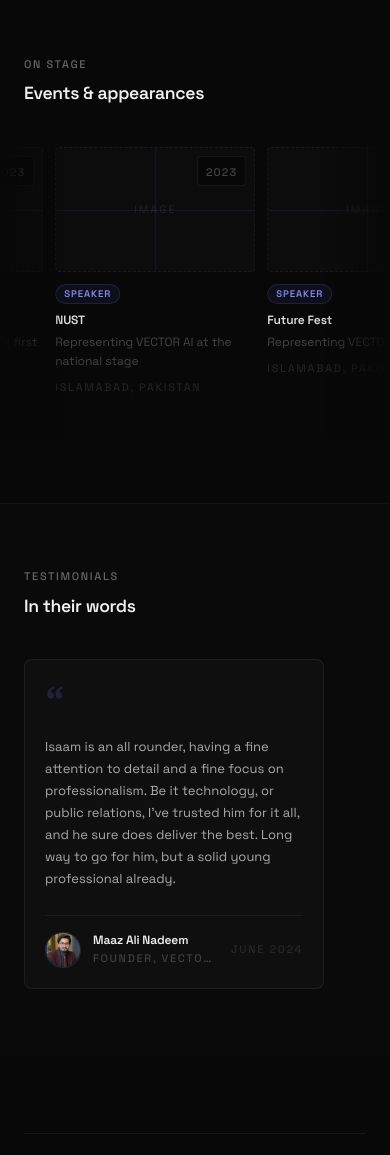
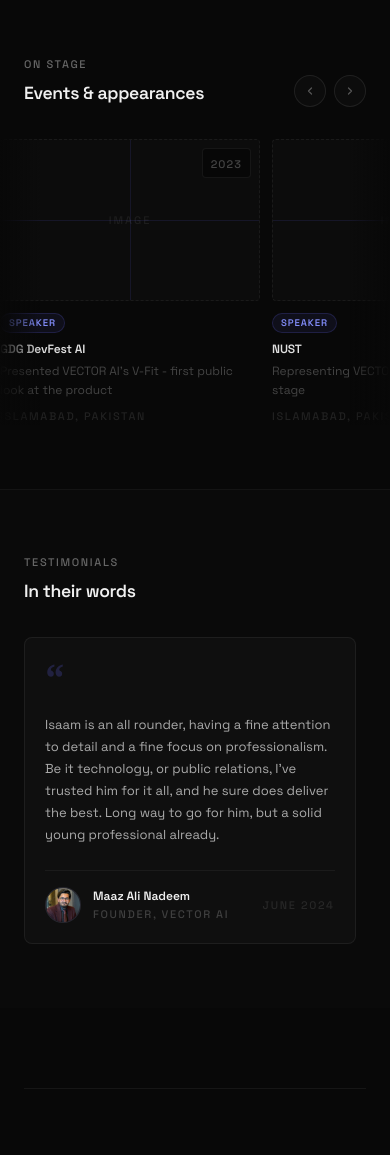
Before and after one commit to Is44m/IsaamAnsari.com, a Next.js app: page / in a window 390 px wide. Shown: the part 6028-7183 px from the top of the page. Built offline with nearby package versions, Linux system fonts and the light colour scheme.

Commit message:
Gallery nav: snap-scroll carousels with prev/next arrows; nav hidden when single testimonial

```diff
--- a/src/components/sections/StagesStrip.tsx
+++ b/src/components/sections/StagesStrip.tsx
@@ -1,7 +1,8 @@
 "use client";
 
-import { useRef } from "react";
+import { useRef, useState, useEffect, useCallback } from "react";
 import { motion, useInView } from "framer-motion";
+import NavButton from "@/components/ui/NavButton";
 
 const ease = [0.16, 1, 0.3, 1] as [number, number, number, number];
 
@@ -16,86 +17,57 @@ const roleStyles: Record<Role, { color: string; bg: string; border: string }> =
 };
 
 const appearances = [
-  {
-    name: "GDG DevFest AI",
-    detail: "Presented VECTOR AI's V-Fit - first public look at the product",
-    location: "Islamabad, Pakistan",
-    year: "2023",
-    role: "SPEAKER" as Role,
-  },
-  {
-    name: "NUST",
-    detail: "Representing VECTOR AI at the national stage",
-    location: "Islamabad, Pakistan",
-    year: "2023",
-    role: "SPEAKER" as Role,
-  },
-  {
-    name: "Future Fest",
-    detail: "Representing VECTOR AI",
-    location: "Islamabad, Pakistan",
-    year: "2024",
-    role: "SPEAKER" as Role,
-  },
-  {
-    name: "Huawei Seeds for the Future",
-    detail: "Representing Pakistan - Tech4Good competition",
-    location: "Tashkent, Uzbekistan",
-    year: "2024",
-    role: "DELEGATE" as Role,
-  },
-  {
-    name: "NASTP Alpha",
-    detail: "Technical workshop on Trillet AI and voice automation",
-    location: "Pakistan",
-    year: "2024",
-    role: "WORKSHOP" as Role,
-  },
-  {
-    name: "GDGoC GIKI",
-    detail: "Voice AI workshop on Trillet, on invitation of GDGoC GIKI",
-    location: "GIKI, Pakistan",
-    year: "2025",
-    role: "WORKSHOP" as Role,
-  },
-  {
-    name: "GDGoC Bahria University",
-    detail: "Voice AI workshop, on invitation of GDGoC Bahria University",
-    location: "Islamabad, Pakistan",
-    year: "2025",
-    role: "WORKSHOP" as Role,
-  },
-  {
-    name: "Trillet Voice AI Hackathon",
-    detail: "Judge at the first Trillet-sponsored Voice AI Hackathon",
-    location: "FAST Peshawar, Pakistan",
-    year: "2025",
-    role: "JUDGE" as Role,
-  },
-  {
-    name: "NaSCon '25",
-    detail: "Panel moderator for the AI track at the National Solutions Convention",
-    location: "FAST NUCES Islamabad, Pakistan",
-    year: "2025",
-    role: "MODERATOR" as Role,
-  },
+  { name: "GDG DevFest AI", detail: "Presented VECTOR AI's V-Fit - first public look at the product", location: "Islamabad, Pakistan", year: "2023", role: "SPEAKER" as Role },
+  { name: "NUST", detail: "Representing VECTOR AI at the national stage", location: "Islamabad, Pakistan", year: "2023", role: "SPEAKER" as Role },
+  { name: "Future Fest", detail: "Representing VECTOR AI", location: "Islamabad, Pakistan", year: "2024", role: "SPEAKER" as Role },
+  { name: "Huawei Seeds for the Future", detail: "Representing Pakistan - Tech4Good competition", location: "Tashkent, Uzbekistan", year: "2024", role: "DELEGATE" as Role },
+  { name: "NASTP Alpha", detail: "Technical workshop on Trillet AI and voice automation", location: "Pakistan", year: "2024", role: "WORKSHOP" as Role },
+  { name: "GDGoC GIKI", detail: "Voice AI workshop on Trillet, on invitation of GDGoC GIKI", location: "GIKI, Pakistan", year: "2025", role: "WORKSHOP" as Role },
+  { name: "GDGoC Bahria University", detail: "Voice AI workshop, on invitation of GDGoC Bahria University", location: "Islamabad, Pakistan", year: "2025", role: "WORKSHOP" as Role },
+  { name: "Trillet Voice AI Hackathon", detail: "Judge at the first Trillet-sponsored Voice AI Hackathon", location: "FAST Peshawar, Pakistan", year: "2025", role: "JUDGE" as Role },
+  { name: "NaSCon '25", detail: "Panel moderator for the AI track at the National Solutions Convention", location: "FAST NUCES Islamabad, Pakistan", year: "2025", role: "MODERATOR" as Role },
 ];
+
+const CARD_W = 260;
+const GAP = 12;
+const SCROLL_BY = CARD_W + GAP;
 
 export default function StagesStrip() {
   const ref = useRef<HTMLElement>(null);
+  const scrollRef = useRef<HTMLDivElement>(null);
   const inView = useInView(ref, { once: true, margin: "-10%" });
+  const [atStart, setAtStart] = useState(true);
+  const [atEnd, setAtEnd] = useState(false);
+
+  const updateScrollState = useCallback(() => {
+    const el = scrollRef.current;
+    if (!el) return;
+    setAtStart(el.scrollLeft <= 2);
+    setAtEnd(el.scrollLeft + el.clientWidth >= el.scrollWidth - 2);
+  }, []);
+
+  useEffect(() => {
+    const el = scrollRef.current;
+    if (!el) return;
+    updateScrollState();
+    el.addEventListener("scroll", updateScrollState, { passive: true });
+    const ro = new ResizeObserver(updateScrollState);
+    ro.observe(el);
+    return () => { el.removeEventListener("scroll", updateScrollState); ro.disconnect(); };
+  }, [updateScrollState]);
+
+  const scroll = (dir: 1 | -1) => {
+    scrollRef.current?.scrollBy({ left: dir * SCROLL_BY, behavior: "smooth" });
+  };
 
   return (
     <section
       ref={ref}
-      style={{
-        padding: "clamp(4rem,8vw,7rem) 0",
-        borderTop: "1px solid rgba(255,255,255,0.04)",
-      }}
+      style={{ padding: "clamp(4rem,8vw,7rem) 0", borderTop: "1px solid rgba(255,255,255,0.04)" }}
     >
       {/* Header */}
       <div
-        className="flex items-end justify-between mb-10"
+        className="flex items-end justify-between mb-8"
         style={{ padding: "0 clamp(1.5rem,6vw,6rem)" }}
       >
         <motion.div
@@ -108,74 +80,64 @@ export default function StagesStrip() {
             Events &amp; appearances
           </p>
         </motion.div>
-        <motion.span
-          className="label hidden sm:block"
+
+        {/* Nav arrows — always visible for 9 items */}
+        <motion.div
+          className="flex items-center gap-2"
           initial={{ opacity: 0 }}
           animate={inView ? { opacity: 1 } : {}}
-          transition={{ duration: 0.6, delay: 0.3 }}
-          style={{ color: "rgba(255,255,255,0.12)" }}
+          transition={{ duration: 0.5, delay: 0.3 }}
         >
-          {appearances.length} appearances
-        </motion.span>
+          <NavButton direction="left"  disabled={atStart} onClick={() => scroll(-1)} />
+          <NavButton direction="right" disabled={atEnd}   onClick={() => scroll(1)}  />
+        </motion.div>
       </div>
 
-      {/* Auto-scrolling cards */}
+      {/* Scroll container */}
+      <div className="relative">
+        {/* Edge fades */}
+        <div className="absolute left-0 top-0 bottom-0 w-10 z-10 pointer-events-none"
+          style={{ background: "linear-gradient(to right, #080808, transparent)" }} />
+        <div className="absolute right-0 top-0 bottom-0 w-10 z-10 pointer-events-none"
+          style={{ background: "linear-gradient(to left, #080808, transparent)" }} />
+
         <motion.div
-        className="relative overflow-hidden"
+          ref={scrollRef}
+          className="flex gap-3 overflow-x-auto pb-2"
+          style={{
+            padding: "0 clamp(1.5rem,6vw,6rem)",
+            scrollSnapType: "x mandatory",
+            scrollbarWidth: "none",
+            WebkitOverflowScrolling: "touch",
+          }}
           initial={{ opacity: 0 }}
           animate={inView ? { opacity: 1 } : {}}
-        transition={{ duration: 0.8, delay: 0.2 }}
+          transition={{ duration: 0.7, delay: 0.15 }}
         >
-        {/* Edge fades */}
-        <div className="absolute left-0 top-0 bottom-0 w-16 z-10 pointer-events-none"
-          style={{ background: "linear-gradient(to right, #080808, transparent)" }} />
-        <div className="absolute right-0 top-0 bottom-0 w-16 z-10 pointer-events-none"
-          style={{ background: "linear-gradient(to left, #080808, transparent)" }} />
-
-        <div
-          className="marquee-track flex gap-3 pb-2"
-          style={{
-            animationDuration: `${appearances.length * 8}s`,
-            width: "max-content",
-            paddingLeft: "clamp(1.5rem,6vw,6rem)",
-          }}
-        >
-        {[...appearances, ...appearances].map((a, i) => {
+          {appearances.map((a) => {
             const rs = roleStyles[a.role];
             return (
               <div
-              key={`${a.name}-${i}`}
+                key={a.name}
                 className="flex-shrink-0 flex flex-col"
-              style={{ width: "clamp(200px,24vw,260px)" }}
+                style={{ width: `${CARD_W}px`, scrollSnapAlign: "start" }}
               >
                 {/* Photo placeholder */}
                 <div
                   className="photo-placeholder w-full mb-3 relative"
-                style={{
-                  aspectRatio: "16/10",
-                  background: "rgba(255,255,255,0.02)",
-                  border: "1px dashed rgba(255,255,255,0.06)",
-                  borderRadius: "4px",
-                }}
+                  style={{ aspectRatio: "16/10", background: "rgba(255,255,255,0.02)", border: "1px dashed rgba(255,255,255,0.06)", borderRadius: "4px" }}
                 >
-                {/* Replace with <img src={a.image} alt={a.name} className="w-full h-full object-cover rounded" /> */}
                   <div className="absolute inset-0 flex items-center justify-center">
-                  <span className="label" style={{ color: "rgba(255,255,255,0.07)", letterSpacing: "0.18em" }}>
-                    IMAGE
-                  </span>
+                    <span className="label" style={{ color: "rgba(255,255,255,0.07)", letterSpacing: "0.18em" }}>IMAGE</span>
                   </div>
-                {/* Year badge */}
                   <div
                     className="absolute top-2 right-2 px-2 py-0.5 rounded"
                     style={{ background: "rgba(8,8,8,0.85)", border: "1px solid rgba(255,255,255,0.06)" }}
                   >
-                  <span className="label" style={{ color: "rgba(255,255,255,0.25)", letterSpacing: "0.1em" }}>
-                    {a.year}
-                  </span>
+                    <span className="label" style={{ color: "rgba(255,255,255,0.25)", letterSpacing: "0.1em" }}>{a.year}</span>
                   </div>
                 </div>
 
-              {/* Role tag */}
                 <span
                   className="self-start px-2 py-0.5 rounded-full mb-2 text-[0.6rem] font-semibold tracking-[0.1em]"
                   style={{ color: rs.color, background: rs.bg, border: `1px solid ${rs.border}` }}
@@ -183,19 +145,14 @@ export default function StagesStrip() {
                   {a.role}
                 </span>
 
-              {/* Info */}
-              <p className="text-[#e0e0e0] text-xs font-semibold tracking-[-0.01em] mb-1 leading-snug">
-                {a.name}
-              </p>
+                <p className="text-[#e0e0e0] text-xs font-semibold tracking-[-0.01em] mb-1 leading-snug">{a.name}</p>
                 <p className="text-[#444] text-xs leading-[1.6] mb-2">{a.detail}</p>
-              <span className="label" style={{ color: "rgba(255,255,255,0.1)" }}>
-                {a.location}
-              </span>
+                <span className="label" style={{ color: "rgba(255,255,255,0.1)" }}>{a.location}</span>
               </div>
             );
           })}
+        </motion.div>
       </div>
-      </motion.div>
     </section>
   );
 }
--- a/src/components/sections/Testimonial.tsx
+++ b/src/components/sections/Testimonial.tsx
@@ -1,34 +1,36 @@
 "use client";
 
-import { useRef } from "react";
+import { useRef, useState, useEffect, useCallback } from "react";
 import { motion, useInView } from "framer-motion";
+import NavButton from "@/components/ui/NavButton";
 
 const ease = [0.16, 1, 0.3, 1] as [number, number, number, number];
 
 const testimonials = [
   {
-    quote:
-      "Isaam is an all rounder, having a fine attention to detail and a fine focus on professionalism. Be it technology, or public relations, I've trusted him for it all, and he sure does deliver the best. Long way to go for him, but a solid young professional already.",
+    quote: "Isaam is an all rounder, having a fine attention to detail and a fine focus on professionalism. Be it technology, or public relations, I've trusted him for it all, and he sure does deliver the best. Long way to go for him, but a solid young professional already.",
     name: "Maaz Ali Nadeem",
     title: "Founder, VECTOR AI",
-    relationship: "Managed Isaam directly",
     date: "June 2024",
     photo: "/MaazAli.png",
   },
-  // Add more as you collect them — photo goes in `photo`, e.g. "/JohnDoe.png"
+  // Add more testimonials here
 ];
 
-const roleColor = "rgba(255,255,255,0.06)";
+const CARD_W = 400;
+const GAP = 16;
+const SCROLL_BY = CARD_W + GAP;
 
 function TestimonialCard({ t }: Readonly<{ t: typeof testimonials[0] }>) {
   return (
     <div
       className="flex-shrink-0 flex flex-col justify-between"
       style={{
-        width: "clamp(300px, 38vw, 400px)",
+        width: `min(${CARD_W}px, 85vw)`,
+        scrollSnapAlign: "start",
         padding: "clamp(1.25rem,2.5vw,1.75rem)",
         background: "rgba(255,255,255,0.025)",
-        border: `1px solid ${roleColor}`,
+        border: "1px solid rgba(255,255,255,0.06)",
         borderRadius: "8px",
       }}
     >
@@ -40,38 +42,22 @@ function TestimonialCard({ t }: Readonly<{ t: typeof testimonials[0] }>) {
         >
           &ldquo;
         </span>
-        <p
-          className="text-[#aaa] leading-[1.7] mb-6"
-          style={{ fontSize: "clamp(0.8125rem,1.2vw,0.9375rem)" }}
-        >
+        <p className="text-[#aaa] leading-[1.7] mb-6" style={{ fontSize: "clamp(0.8125rem,1.2vw,0.9375rem)" }}>
           {t.quote}
         </p>
       </div>
 
-      <div
-        className="flex items-center gap-3 pt-4"
-        style={{ borderTop: "1px solid rgba(255,255,255,0.05)" }}
-      >
-        <div
-          className="w-9 h-9 rounded-full flex-shrink-0 overflow-hidden"
-          style={{ border: "1px solid rgba(255,255,255,0.08)", background: "rgba(99,102,241,0.06)" }}
-        >
+      <div className="flex items-center gap-3 pt-4" style={{ borderTop: "1px solid rgba(255,255,255,0.05)" }}>
+        <div className="w-9 h-9 rounded-full flex-shrink-0 overflow-hidden"
+          style={{ border: "1px solid rgba(255,255,255,0.08)", background: "rgba(99,102,241,0.06)" }}>
           {/* eslint-disable-next-line @next/next/no-img-element */}
-          <img
-            src={t.photo}
-            alt={t.name}
-            style={{ width: "100%", height: "100%", objectFit: "cover" }}
-          />
+          <img src={t.photo} alt={t.name} style={{ width: "100%", height: "100%", objectFit: "cover" }} />
         </div>
         <div className="min-w-0 flex-1">
-          <p className="text-[#f0f0f0] text-xs font-semibold tracking-[-0.01em] truncate">{t.name}</p>
-          <p className="label truncate mt-0.5" style={{ color: "rgba(255,255,255,0.2)" }}>
-            {t.title}
-          </p>
+          <p className="text-[#f0f0f0] text-xs font-semibold truncate">{t.name}</p>
+          <p className="label truncate mt-0.5" style={{ color: "rgba(255,255,255,0.2)" }}>{t.title}</p>
         </div>
-        <span className="label flex-shrink-0 text-right" style={{ color: "rgba(255,255,255,0.1)" }}>
-          {t.date}
-        </span>
+        <span className="label flex-shrink-0" style={{ color: "rgba(255,255,255,0.1)" }}>{t.date}</span>
       </div>
     </div>
   );
@@ -79,65 +65,100 @@ function TestimonialCard({ t }: Readonly<{ t: typeof testimonials[0] }>) {
 
 export default function Testimonial() {
   const ref = useRef<HTMLElement>(null);
+  const scrollRef = useRef<HTMLDivElement>(null);
   const inView = useInView(ref, { once: true, margin: "-10%" });
-  const isSingle = testimonials.length === 1;
+  const [atStart, setAtStart] = useState(true);
+  const [atEnd, setAtEnd] = useState(false);
+
+  const showNav = testimonials.length > 1;
+
+  const updateScrollState = useCallback(() => {
+    const el = scrollRef.current;
+    if (!el) return;
+    setAtStart(el.scrollLeft <= 2);
+    setAtEnd(el.scrollLeft + el.clientWidth >= el.scrollWidth - 2);
+  }, []);
+
+  useEffect(() => {
+    if (!showNav) return;
+    const el = scrollRef.current;
+    if (!el) return;
+    updateScrollState();
+    el.addEventListener("scroll", updateScrollState, { passive: true });
+    const ro = new ResizeObserver(updateScrollState);
+    ro.observe(el);
+    return () => { el.removeEventListener("scroll", updateScrollState); ro.disconnect(); };
+  }, [showNav, updateScrollState]);
+
+  const scroll = (dir: 1 | -1) => {
+    scrollRef.current?.scrollBy({ left: dir * SCROLL_BY, behavior: "smooth" });
+  };
 
   return (
     <section
       ref={ref}
-      style={{
-        padding: "clamp(4rem,8vw,7rem) 0",
-        borderTop: "1px solid rgba(255,255,255,0.04)",
-        background: "#0a0a0a",
-      }}
+      style={{ padding: "clamp(4rem,8vw,7rem) 0", borderTop: "1px solid rgba(255,255,255,0.04)", background: "#0a0a0a" }}
     >
       {/* Header */}
-      <motion.div
-        className="flex items-end justify-between mb-10"
+      <div
+        className="flex items-end justify-between mb-8"
         style={{ padding: "0 clamp(1.5rem,6vw,6rem)" }}
-        initial={{ opacity: 0, y: 12 }}
-        animate={inView ? { opacity: 1, y: 0 } : {}}
-        transition={{ duration: 0.7, ease }}
       >
-        <div>
+        <motion.div
+          initial={{ opacity: 0, y: 12 }}
+          animate={inView ? { opacity: 1, y: 0 } : {}}
+          transition={{ duration: 0.7, ease }}
+        >
           <span className="label block mb-2">Testimonials</span>
           <p className="text-[#f0f0f0] text-[clamp(1.1rem,2vw,1.5rem)] font-semibold tracking-[-0.02em]">
             In their words
           </p>
-        </div>
-      </motion.div>
+        </motion.div>
+
+        {/* Nav — only when multiple testimonials */}
+        {showNav && (
+          <motion.div
+            className="flex items-center gap-2"
+            initial={{ opacity: 0 }}
+            animate={inView ? { opacity: 1 } : {}}
+            transition={{ duration: 0.5, delay: 0.3 }}
+          >
+            <NavButton direction="left"  disabled={atStart} onClick={() => scroll(-1)} />
+            <NavButton direction="right" disabled={atEnd}   onClick={() => scroll(1)}  />
+          </motion.div>
+        )}
+      </div>
 
       <motion.div
         initial={{ opacity: 0 }}
         animate={inView ? { opacity: 1 } : {}}
-        transition={{ duration: 0.8, delay: 0.2 }}
+        transition={{ duration: 0.7, delay: 0.2 }}
       >
-        {isSingle ? (
-          /* Single testimonial: centered, no scroll */
+        {testimonials.length === 1 ? (
+          /* Single card — centered, no scroll needed */
           <div style={{ padding: "0 clamp(1.5rem,6vw,6rem)" }}>
             <TestimonialCard t={testimonials[0]} />
           </div>
         ) : (
-          /* Multiple: auto-scroll gallery */
-          <div className="relative overflow-hidden">
+          /* Multiple — snap scroll with arrows */
+          <div className="relative">
+            <div className="absolute left-0 top-0 bottom-0 w-10 z-10 pointer-events-none"
+              style={{ background: "linear-gradient(to right, #0a0a0a, transparent)" }} />
+            <div className="absolute right-0 top-0 bottom-0 w-10 z-10 pointer-events-none"
+              style={{ background: "linear-gradient(to left, #0a0a0a, transparent)" }} />
+
             <div
-              className="absolute left-0 top-0 bottom-0 w-16 z-10 pointer-events-none"
-              style={{ background: "linear-gradient(to right, #0a0a0a, transparent)" }}
-            />
-            <div
-              className="absolute right-0 top-0 bottom-0 w-16 z-10 pointer-events-none"
-              style={{ background: "linear-gradient(to left, #0a0a0a, transparent)" }}
-            />
-            <div
-              className="marquee-track flex gap-4"
+              ref={scrollRef}
+              className="flex gap-4 overflow-x-auto pb-2"
               style={{
-                animationDuration: `${testimonials.length * 20}s`,
-                width: "max-content",
-                paddingLeft: "clamp(1.5rem,6vw,6rem)",
+                padding: "0 clamp(1.5rem,6vw,6rem)",
+                scrollSnapType: "x mandatory",
+                scrollbarWidth: "none",
+                WebkitOverflowScrolling: "touch",
               }}
             >
-              {[...testimonials, ...testimonials].map((t, i) => (
-                <TestimonialCard key={`${t.name}-${i}`} t={t} />
+              {testimonials.map((t) => (
+                <TestimonialCard key={t.name} t={t} />
               ))}
             </div>
           </div>
--- /dev/null
+++ b/src/components/ui/NavButton.tsx
@@ -0,0 +1,41 @@
+"use client";
+
+interface NavButtonProps {
+  direction: "left" | "right";
+  disabled: boolean;
+  onClick: () => void;
+}
+
+export default function NavButton({ direction, disabled, onClick }: Readonly<NavButtonProps>) {
+  return (
+    <button
+      onClick={onClick}
+      disabled={disabled}
+      aria-label={direction === "left" ? "Previous" : "Next"}
+      className="w-8 h-8 rounded-full border flex items-center justify-center transition-colors duration-200 disabled:opacity-20 disabled:cursor-default"
+      style={{
+        borderColor: "rgba(255,255,255,0.08)",
+        background: "rgba(255,255,255,0.02)",
+        color: "#555",
+      }}
+      onMouseEnter={(e) => {
+        if (!disabled) {
+          e.currentTarget.style.borderColor = "rgba(99,102,241,0.4)";
+          e.currentTarget.style.color = "#818cf8";
+        }
+      }}
+      onMouseLeave={(e) => {
+        e.currentTarget.style.borderColor = "rgba(255,255,255,0.08)";
+        e.currentTarget.style.color = "#555";
+      }}
+    >
+      <svg width="12" height="12" viewBox="0 0 24 24" fill="none" stroke="currentColor" strokeWidth={2.5}>
+        <path
+          strokeLinecap="round"
+          strokeLinejoin="round"
+          d={direction === "left" ? "M15 18l-6-6 6-6" : "M9 18l6-6-6-6"}
+        />
+      </svg>
+    </button>
+  );
+}
```
Lines whose indentation alone changed are shown as unchanged.
